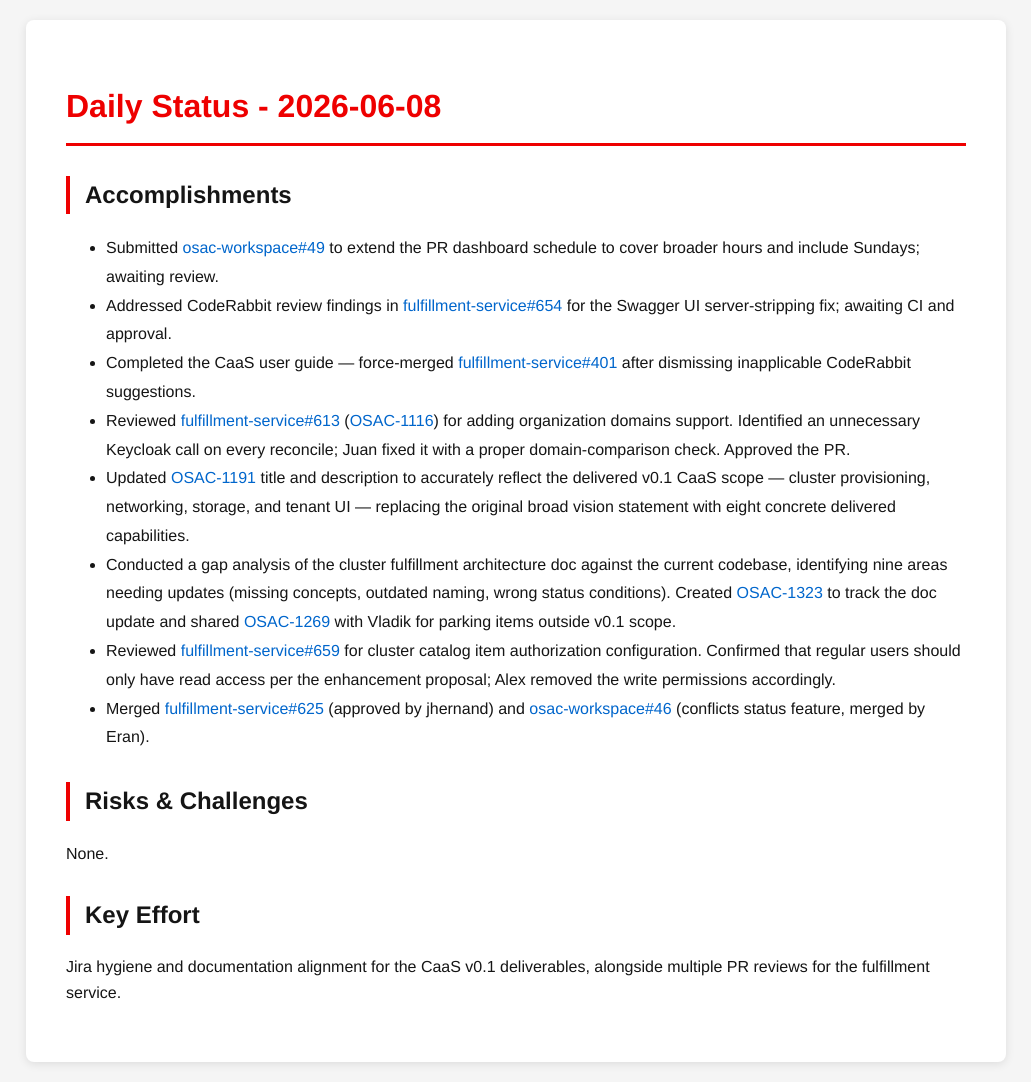
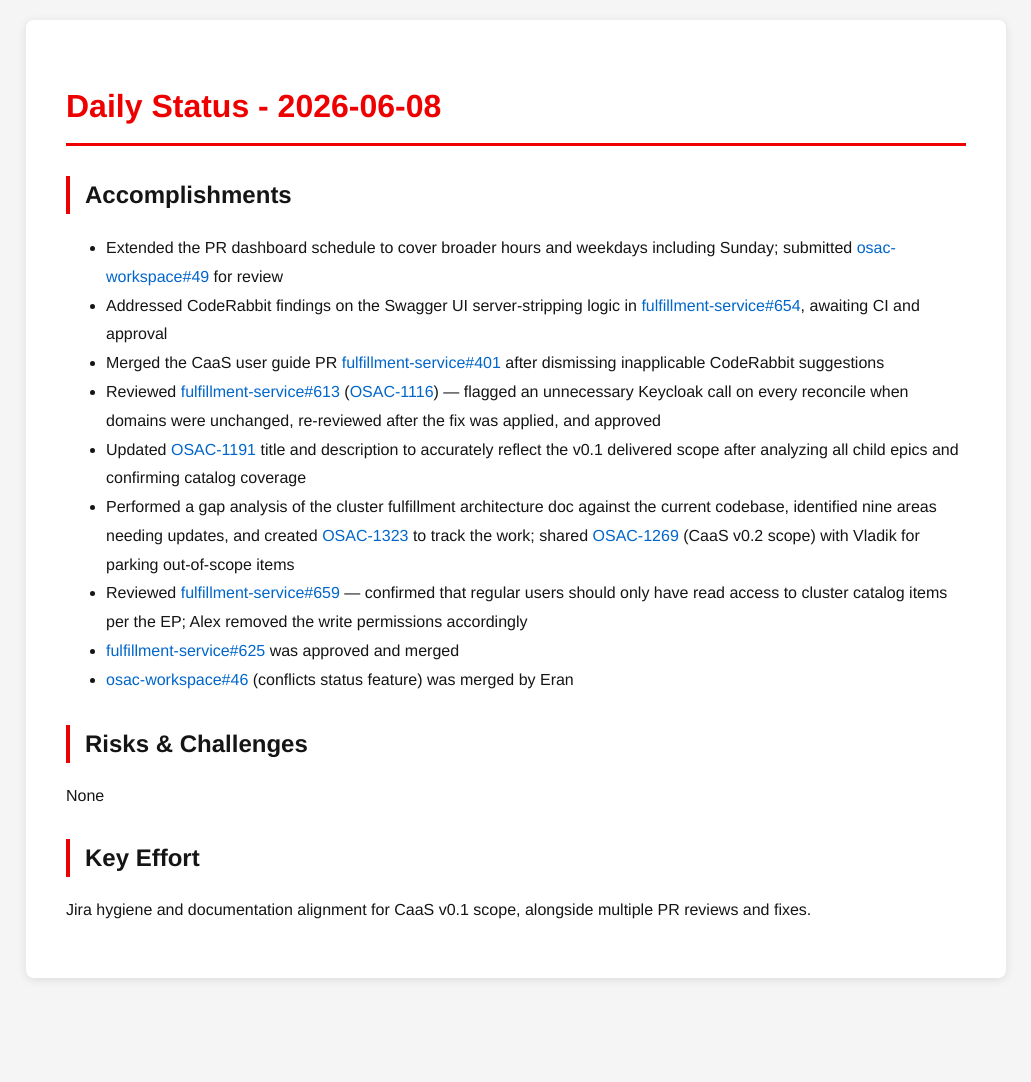
Before and after one commit to tzvatot/daily-status, a Jekyll site: the page built from 2026-06-08.md, in a window 1280 px wide. Shown: the whole page, without its empty margins (124-1155 px from the left). Built offline with Jekyll 4.4.1, drawn with Linux system fonts in a browser that asks for light colours; after the commit the page ends 998 px from its top, so only the background shows below that.

Commit message:
Daily status update - 2026-06-08

```diff
--- a/2026-06-08.md
+++ b/2026-06-08.md
@@ -7,17 +7,18 @@ date: 2026-06-08
 # Daily Status - 2026-06-08
 
 ## Accomplishments
-- Submitted [osac-workspace#49](https://github.com/osac-project/osac-workspace/pull/49) to extend the PR dashboard schedule to cover broader hours and include Sundays; awaiting review.
-- Addressed CodeRabbit review findings in [fulfillment-service#654](https://github.com/osac-project/fulfillment-service/pull/654) for the Swagger UI server-stripping fix; awaiting CI and approval.
-- Completed the CaaS user guide — force-merged [fulfillment-service#401](https://github.com/osac-project/fulfillment-service/pull/401) after dismissing inapplicable CodeRabbit suggestions.
-- Reviewed [fulfillment-service#613](https://github.com/osac-project/fulfillment-service/pull/613) ([OSAC-1116](https://redhat.atlassian.net/browse/OSAC-1116)) for adding organization domains support. Identified an unnecessary Keycloak call on every reconcile; Juan fixed it with a proper domain-comparison check. Approved the PR.
-- Updated [OSAC-1191](https://redhat.atlassian.net/browse/OSAC-1191) title and description to accurately reflect the delivered v0.1 CaaS scope — cluster provisioning, networking, storage, and tenant UI — replacing the original broad vision statement with eight concrete delivered capabilities.
-- Conducted a gap analysis of the cluster fulfillment architecture doc against the current codebase, identifying nine areas needing updates (missing concepts, outdated naming, wrong status conditions). Created [OSAC-1323](https://redhat.atlassian.net/browse/OSAC-1323) to track the doc update and shared [OSAC-1269](https://redhat.atlassian.net/browse/OSAC-1269) with Vladik for parking items outside v0.1 scope.
-- Reviewed [fulfillment-service#659](https://github.com/osac-project/fulfillment-service/pull/659) for cluster catalog item authorization configuration. Confirmed that regular users should only have read access per the enhancement proposal; Alex removed the write permissions accordingly.
-- Merged [fulfillment-service#625](https://github.com/osac-project/fulfillment-service/pull/625) (approved by jhernand) and [osac-workspace#46](https://github.com/osac-project/osac-workspace/pull/46) (conflicts status feature, merged by Eran).
+- Extended the PR dashboard schedule to cover broader hours and weekdays including Sunday; submitted [osac-workspace#49](https://github.com/osac-project/osac-workspace/pull/49) for review
+- Addressed CodeRabbit findings on the Swagger UI server-stripping logic in [fulfillment-service#654](https://github.com/osac-project/fulfillment-service/pull/654), awaiting CI and approval
+- Merged the CaaS user guide PR [fulfillment-service#401](https://github.com/osac-project/fulfillment-service/pull/401) after dismissing inapplicable CodeRabbit suggestions
+- Reviewed [fulfillment-service#613](https://github.com/osac-project/fulfillment-service/pull/613) ([OSAC-1116](https://redhat.atlassian.net/browse/OSAC-1116)) — flagged an unnecessary Keycloak call on every reconcile when domains were unchanged, re-reviewed after the fix was applied, and approved
+- Updated [OSAC-1191](https://redhat.atlassian.net/browse/OSAC-1191) title and description to accurately reflect the v0.1 delivered scope after analyzing all child epics and confirming catalog coverage
+- Performed a gap analysis of the cluster fulfillment architecture doc against the current codebase, identified nine areas needing updates, and created [OSAC-1323](https://redhat.atlassian.net/browse/OSAC-1323) to track the work; shared [OSAC-1269](https://redhat.atlassian.net/browse/OSAC-1269) (CaaS v0.2 scope) with Vladik for parking out-of-scope items
+- Reviewed [fulfillment-service#659](https://github.com/osac-project/fulfillment-service/pull/659) — confirmed that regular users should only have read access to cluster catalog items per the EP; Alex removed the write permissions accordingly
+- [fulfillment-service#625](https://github.com/osac-project/fulfillment-service/pull/625) was approved and merged
+- [osac-workspace#46](https://github.com/osac-project/osac-workspace/pull/46) (conflicts status feature) was merged by Eran
 
 ## Risks & Challenges
-None.
+None
 
 ## Key Effort
-Jira hygiene and documentation alignment for the CaaS v0.1 deliverables, alongside multiple PR reviews for the fulfillment service.
+Jira hygiene and documentation alignment for CaaS v0.1 scope, alongside multiple PR reviews and fixes.
```
